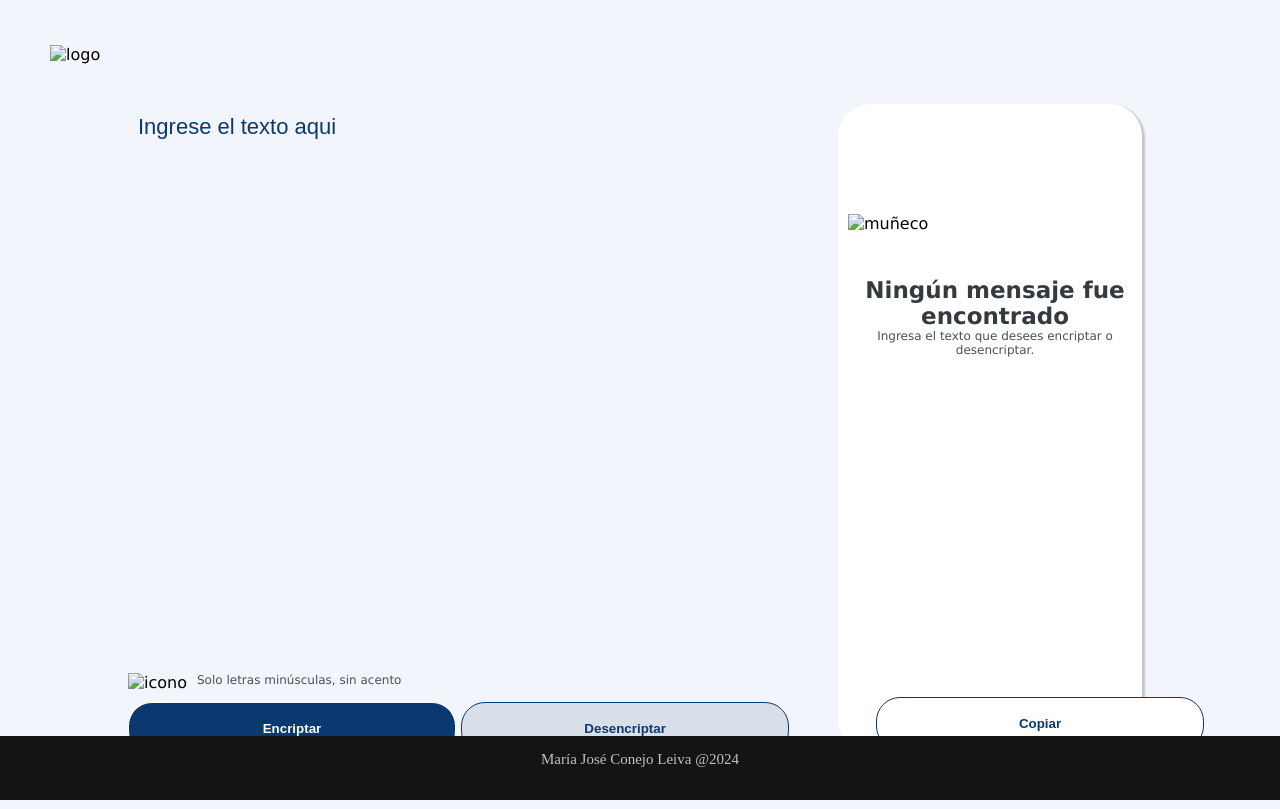
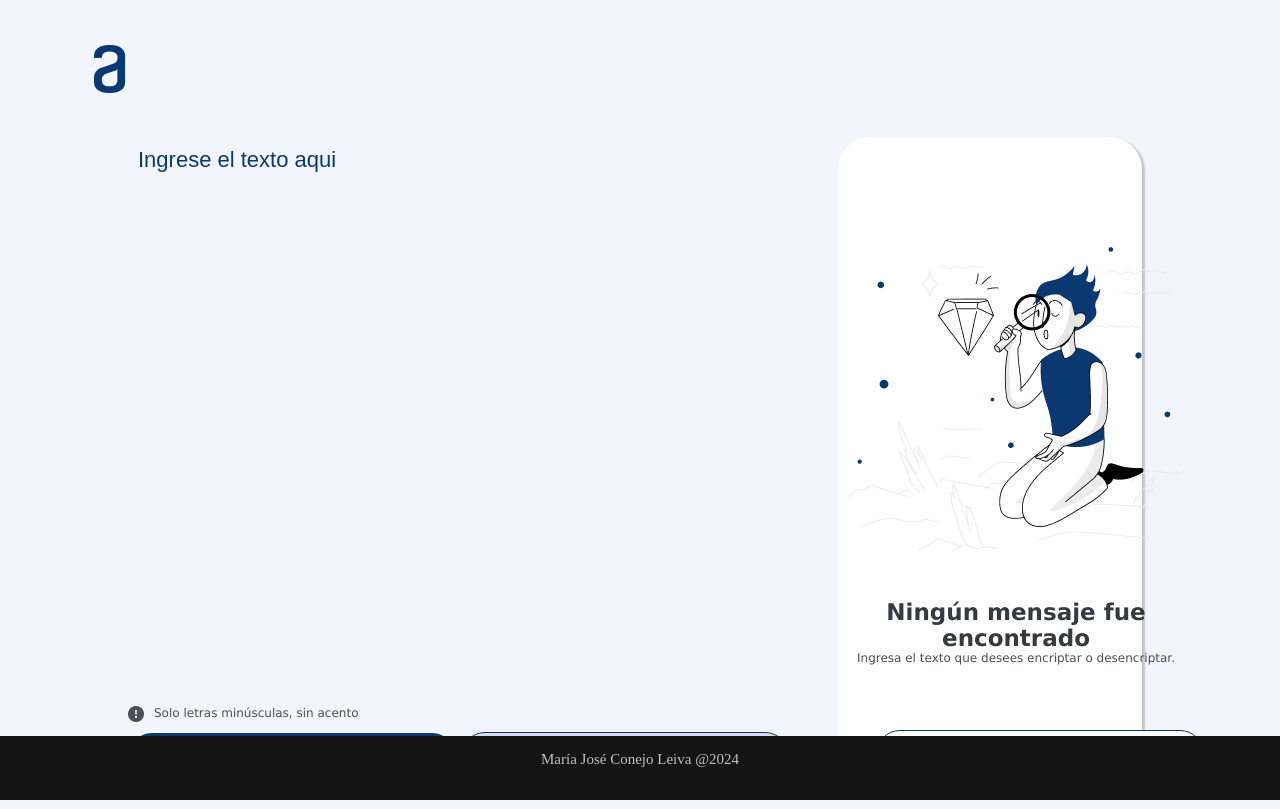
Before and after one commit to mariaconejo/Alura-challenge-Encriptador, a plain HTML site: page index.html in a window 1280 px wide. Drawn offline with Linux system fonts and the light colour scheme.

Commit message:
Update index.html
add images

```diff
--- a/index.html
+++ b/index.html
@@ -8,14 +8,14 @@
     <link rel="stylesheet" href="styles.css">
 </head>
 <body>
-    <div class="sup"> <img src="./assets/Logo.png" alt="logo"></div>
+    <div class="sup"> <img src="Logo.png" alt="logo"></div>
     <main class="main">
         <section class="formbox">
             <form action="">
                 <input class="text-input" type="text" name="input-texto" id="input-texto"
                     placeholder="Ingrese el texto aqui">
                 <div class="anuncio">
-                    <img src="/assets/icon.png" alt="icono">
+                    <img src="icon.png" alt="icono">
                     <label for="input-texto" class="lab">Solo letras minúsculas, sin acento</label>
                 </div>
                 <input class="btn" type="button" value="Encriptar" id="btn-encriptar">
@@ -25,7 +25,7 @@
         <section class="msg box">
             <input class="text-input" type="text" id="msg"></input>
             <div class="posicionar" id="posicion">
-                <img src="/assets/Muñeco.png" alt="muñeco">
+                <img src="Muñeco.png" alt="muñeco">
                 <h6 class="msgtexto">Ningún mensaje fue encontrado</h6>
                 <p class="ingresemsg">Ingresa el texto que desees encriptar o desencriptar.</p>
             </div>
```
